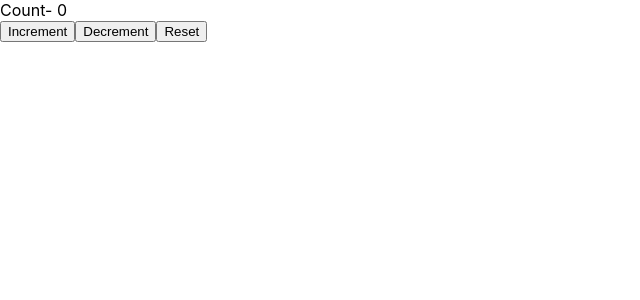
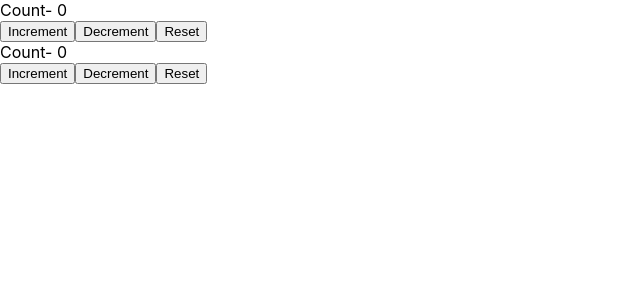
Before and after one commit to pronayguha13/React-Hook, a React (Create React App) app: page / in a window 1280 px wide. Shown: the top 300 px of the page, without its empty margins (0-640 px from the left). Built offline with nearby package versions, Linux system fonts and the light colour scheme.

Commit message:
Multiple UseReducer

```diff
--- a/src/App.js
+++ b/src/App.js
@@ -1,10 +1,10 @@
 import React from "react";
-import CounterTwo from "./Components/UseReducer/CounterTwo";
+import CounterThree from "./Components/UseReducer/CounterThree";
 
 const App = () => {
   return (
     <div>
-      <CounterTwo />
+      <CounterThree />
     </div>
   );
 };
--- /dev/null
+++ b/src/Components/UseReducer/CounterThree.js
@@ -0,0 +1,35 @@
+import React, { useReducer } from "react";
+
+const initState = 0;
+const reducer = (state, action) => {
+  switch (action) {
+    case "increment":
+      return state + 1;
+    case "decrement":
+      return state - 1;
+    case "reset":
+      return initState;
+    default:
+      return state;
+  }
+};
+
+const CounterThree = () => {
+  const [count, dispatch] = useReducer(reducer, initState);
+  const [countTwo, dispatchTwo] = useReducer(reducer, initState);
+
+  return (
+    <div>
+      <div>Count- {count}</div>
+      <button onClick={() => dispatch("increment")}>Increment</button>
+      <button onClick={() => dispatch("decrement")}>Decrement</button>
+      <button onClick={() => dispatch("reset")}>Reset</button>
+      <div>Count- {countTwo}</div>
+      <button onClick={() => dispatchTwo("increment")}>Increment</button>
+      <button onClick={() => dispatchTwo("decrement")}>Decrement</button>
+      <button onClick={() => dispatchTwo("reset")}>Reset</button>
+    </div>
+  );
+};
+
+export default CounterThree;
```
